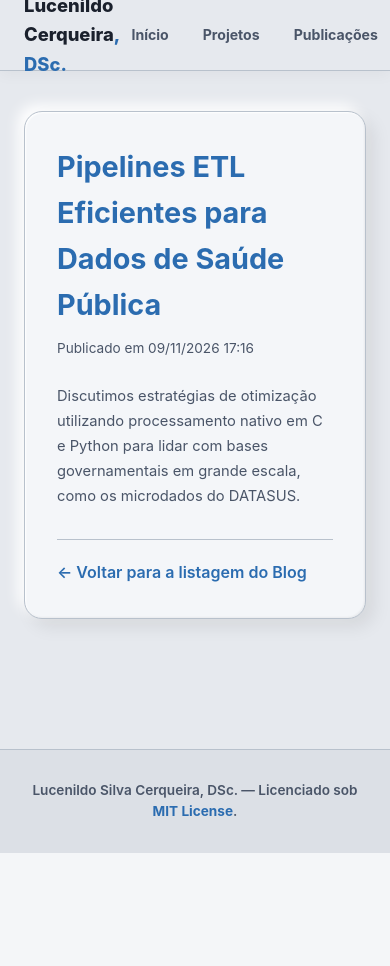
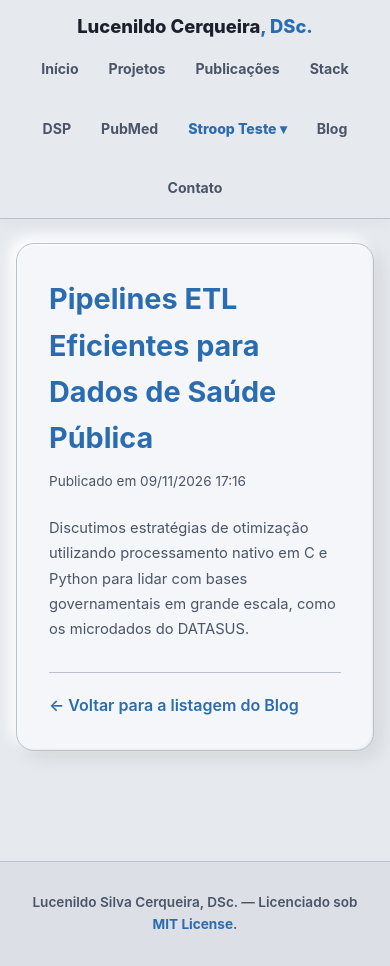
Before and after one commit to lucecerqueira/portfolio_project, a Django app: a page that uses core/templates/core/base.html in a window 390 px wide; the page is wider, and only the part inside the window is pictured. Before the commit the page ends 853 px from the top of that part, so only its background shows below. Run offline with Django 5.2, Linux system fonts and the light colour scheme; data comes from the database, SQL or seed files in the repository.

Commit message:
feat: adiciona responsividade mobile e media queries no base.html

```diff
--- a/core/templates/core/base.html
+++ b/core/templates/core/base.html
@@ -1,7 +1,7 @@
 {% load static %}
 <!DOCTYPE html>
 <html lang="pt-BR">
-<head>
+  <head>
   <meta charset="UTF-8">
   <meta name="viewport" content="width=device-width, initial-scale=1.0">
   <title>{% block title %}Lucenildo Silva Cerqueira, DSc.{% endblock %}</title>
@@ -71,7 +71,7 @@
     }
     .dropdown-btn:hover { background-color: var(--surface); box-shadow: var(--clay-button); }
     .dropdown-content {
-      display: none; position: absolute; top: calc(100% - 10px); left: 0; min-width: 250px;
+      display: none; position: absolute; top: calc(100% + 10px); left: 0; min-width: 250px;
       background-color: var(--surface); border: 1.5px solid var(--border-clay); border-radius: 12px;
       box-shadow: var(--clay-shadow-hover); padding: 8px 0; z-index: 1200;
     }
@@ -160,6 +160,41 @@
       color: var(--text-secondary); font-size: 0.85rem; background-color: var(--bg-secondary); margin-top: 50px; font-weight: 600;
     }
     footer a { color: var(--accent); text-decoration: none; font-weight: 700; }
+
+    /* --- RESPONSIVIDADE PARA DISPOSITIVOS MÓVEIS (ADICIONADO) --- */
+    @media (max-width: 768px) {
+      .nav-container {
+        height: auto;
+        padding: 12px 16px;
+        flex-direction: column;
+        gap: 10px;
+      }
+      nav.nav-links {
+        flex-wrap: wrap;
+        justify-content: center;
+        gap: 6px;
+      }
+      .hero {
+        grid-template-columns: 1fr; /* Empilha o texto e o visual no mobile */
+        gap: 24px;
+        padding: 20px 0 30px;
+      }
+      .hero h1 {
+        font-size: 1.8rem;
+      }
+      .pub-item {
+        flex-direction: column;
+        align-items: flex-start;
+        gap: 12px;
+      }
+      .pub-actions {
+        align-items: flex-start;
+        width: 100%;
+      }
+      main {
+        padding: 24px 16px 60px;
+      }
+    }
   </style>
 </head>
 <body>
```
